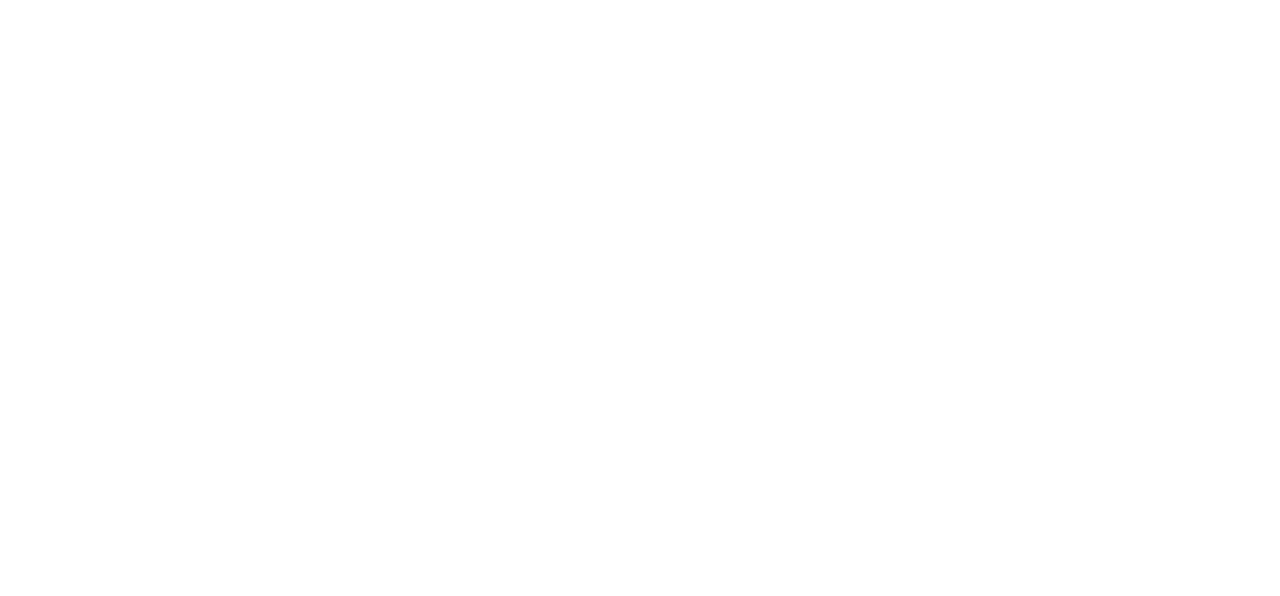
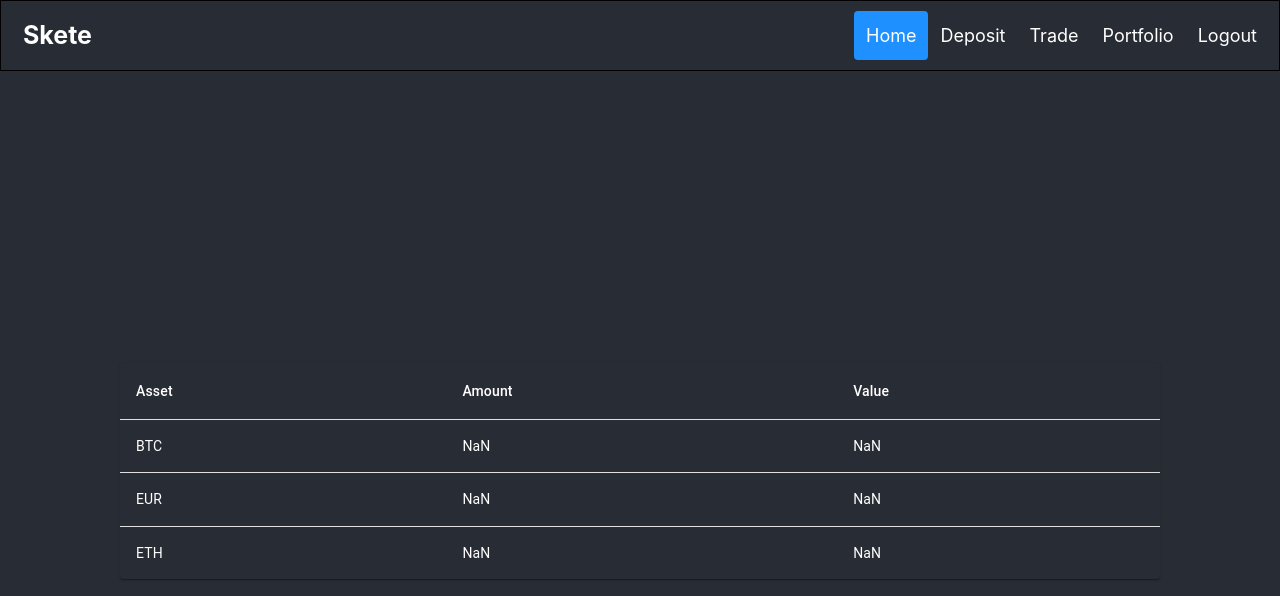
Before and after one commit to Viliusps/Projektas_2022, a React (Create React App) app in the folder projektas_front/: page /portfolio in a window 1280 px wide. Before the commit this address had no page. Shown: the top 596 px of the page. Built offline with nearby package versions, Linux system fonts and the light colour scheme.

Commit message:
Portfolio

```diff
--- a/projektas_front/src/App.css
+++ b/projektas_front/src/App.css
@@ -28,15 +28,26 @@
   font-size: 15px;
   color: red;
 }
-
+.MuiTable-root{
+  width: 40em !important;
+  text-decoration: white !important;
+}
+.MuiTableCell-root{
+  color: white !important;
+}
+.MuiPaper-root{
+  width: 40em !important;
+  background-color: #282c34 !important;
+  text-decoration: white !important;
+}
 .Balance{
-  position: absolute;
-  top: 0px;
+  position: absolute !important;
+  top: 70px;
   right: 0px;
 }
 .Market-choice{
   position: absolute !important;
-  top: 5px;
+  top: 80px;
   left: 0px;
 }
 
--- a/projektas_front/src/App.js
+++ b/projektas_front/src/App.js
@@ -6,6 +6,7 @@
 import Deposit from "./Pages/Deposit";
 import Trade from "./Pages/Trade";
 import Home from "./Pages/Home";
+import Portfolio from "./Pages/Portfolio";
 
 function App() {
   return(
@@ -16,6 +17,7 @@
         <Route exact path="/deposit" element={<Deposit/>}/>
         <Route exact path="/trade" element={<Trade/>}/>
         <Route exact path="/home" element={<Home/>}/>
+        <Route exact path="/portfolio" element={<Portfolio/>}/>
       </Routes>
     </Router>
   );
--- a/projektas_front/src/Pages/Deposit.js
+++ b/projektas_front/src/Pages/Deposit.js
@@ -5,7 +5,19 @@
 function App() {
   var currentvalue = localStorage.getItem("EUR");
   return (
-    <div className="App">
+    <div>
+    <div>
+    <div className="header" id="head">
+        <a href="#default" className="logo">Skete</a>
+        <div className="header-right">
+            <a className="active" href="#home">Home</a>
+            <a href="/deposit">Deposit</a>
+            <a href="/trade">Trade</a>
+            <a href="/portfolio">Portfolio</a>
+            <a onClick={Redirect}>Logout</a>
+        </div>
+    </div>
+    </div>
       <header className="App-header">
        <h2 className="Balance">Current balance: { currentvalue }</h2>
        <h1>Money deposit</h1>
@@ -40,4 +52,8 @@
   localStorage.setItem("EUR", '0');
   window.location.reload(false);
 }
+function Redirect()
+{
+    window.location.replace('/');
+}
 export default App;
--- a/projektas_front/src/Pages/Home.js
+++ b/projektas_front/src/Pages/Home.js
@@ -1,15 +1,5 @@
 
 function App() {
-    const ColoredLine = ({ color }) => (
-        <hr
-            style={{
-                color: color,
-                backgroundColor: color,
-                height: 2,
-                border: 0
-            }}
-        />
-    );
     return (
         <div>
             <div className="header" id="head">
@@ -18,6 +8,7 @@
                     <a className="active" href="#home">Home</a>
                     <a href="/deposit">Deposit</a>
                     <a href="/trade">Trade</a>
+                    <a href="/portfolio">Portfolio</a>
                     <a onClick={Redirect}>Logout</a>
                 </div>
             </div>
--- /dev/null
+++ b/projektas_front/src/Pages/Portfolio.js
@@ -0,0 +1,74 @@
+import '../App.css';
+import Table from '@mui/material/Table';
+import TableBody from '@mui/material/TableBody';
+import TableCell from '@mui/material/TableCell';
+import TableContainer from '@mui/material/TableContainer';
+import TableHead from '@mui/material/TableHead';
+import TableRow from '@mui/material/TableRow';
+import Paper from '@mui/material/Paper';
+
+function App() {
+    const balances = [];
+    balances.push(localStorage.getItem("BTC"));
+    balances.push(localStorage.getItem("EUR"));
+    balances.push(localStorage.getItem("ETH"));
+    const prices=[];
+    prices.push(localStorage.getItem("BTCprice"));
+    prices.push(localStorage.getItem("EURprice"));
+    prices.push(localStorage.getItem("ETHprice"));
+    console.log(prices[0]);
+    const rows = [
+        createData('BTC', parseInt(balances[0]).toFixed(2), (parseInt(balances[0]) * parseInt(prices[0])).toFixed(2)),
+        createData('EUR', parseInt(balances[1]).toFixed(2), (parseInt(balances[1]) * parseInt(prices[1])).toFixed(2)),
+        createData('ETH', parseInt(balances[2]).toFixed(2), (parseInt(balances[2]) * parseInt(prices[2])).toFixed(2)),
+      ];
+  return (
+    <div>
+    <div>
+    <div className="header" id="head">
+        <a href="#default" className="logo">Skete</a>
+        <div className="header-right">
+            <a className="active" href="#home">Home</a>
+            <a href="/deposit">Deposit</a>
+            <a href="/trade">Trade</a>
+            <a href="/portfolio">Portfolio</a>
+            <a onClick={Redirect}>Logout</a>
+        </div>
+    </div>
+    </div>
+      <header className="App-header">
+      <TableContainer component={Paper} className="Table">
+      <Table sx={{ minWidth: 650}} aria-label="simple table">
+        <TableHead>
+          <TableRow>
+            <TableCell>Asset</TableCell>
+            <TableCell>Amount</TableCell>
+            <TableCell>Value</TableCell>
+          </TableRow>
+        </TableHead>
+        <TableBody>
+          {rows.map((row) => (
+            <TableRow
+              key={row.name}
+              sx={{ '&:last-child td, &:last-child th': { border: 0 } }}
+            >
+              <TableCell>{row.asset}</TableCell>
+              <TableCell>{row.amount}</TableCell>
+              <TableCell>{row.value}</TableCell>
+            </TableRow>
+          ))}
+        </TableBody>
+      </Table>
+    </TableContainer>
+      </header>
+    </div>
+  );
+}
+function createData(asset, amount, value) {
+    return {asset, amount, value };
+  }
+function Redirect()
+{
+    window.location.replace('/');
+}
+export default App;
--- a/projektas_front/src/Pages/Trade.js
+++ b/projektas_front/src/Pages/Trade.js
@@ -27,11 +27,27 @@
     if(localStorage.getItem("ETH") == null) localStorage.setItem("ETH", 0);
     //Reiksmiu tvarka: btc, eur, eth
     const prices = [37940, 1, 2645];
+    localStorage.setItem("BTCprice", prices[0]);
+    localStorage.setItem("EURprice", prices[1]);
+    localStorage.setItem("ETHprice", prices[2]);
     const balances = [];
     balances.push(localStorage.getItem("BTC"));
     balances.push(localStorage.getItem("EUR"));
     balances.push(localStorage.getItem("ETH"));
     return (
+    <div>
+    <div>
+    <div className="header" id="head">
+        <a href="#default" className="logo">Skete</a>
+        <div className="header-right">
+            <a className="active" href="#home">Home</a>
+            <a href="/deposit">Deposit</a>
+            <a href="/trade">Trade</a>
+            <a href="/portfolio">Portfolio</a>
+            <a onClick={Redirect}>Logout</a>
+        </div>
+    </div>
+    </div>
     <div className="App">
       <header className="App-header">
       <div className='Balance'>
@@ -86,6 +102,7 @@
 
       </header>
     </div>
+    </div>
   );
 }
 
@@ -115,4 +132,8 @@
   localStorage.setItem("ETH", 0);
   window.location.reload(false);
 }
+function Redirect()
+{
+    window.location.replace('/');
+}
 export default App;
```
